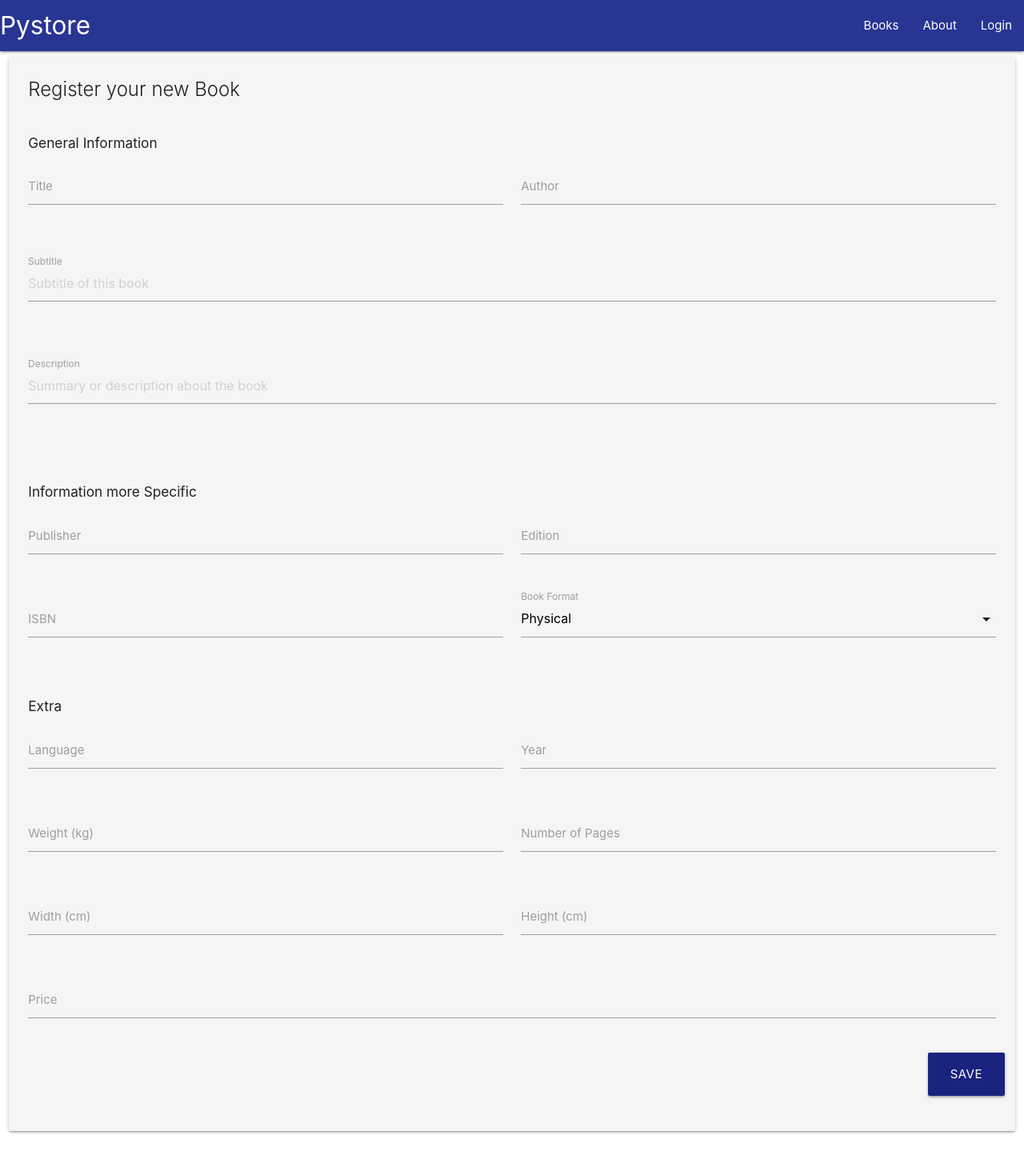
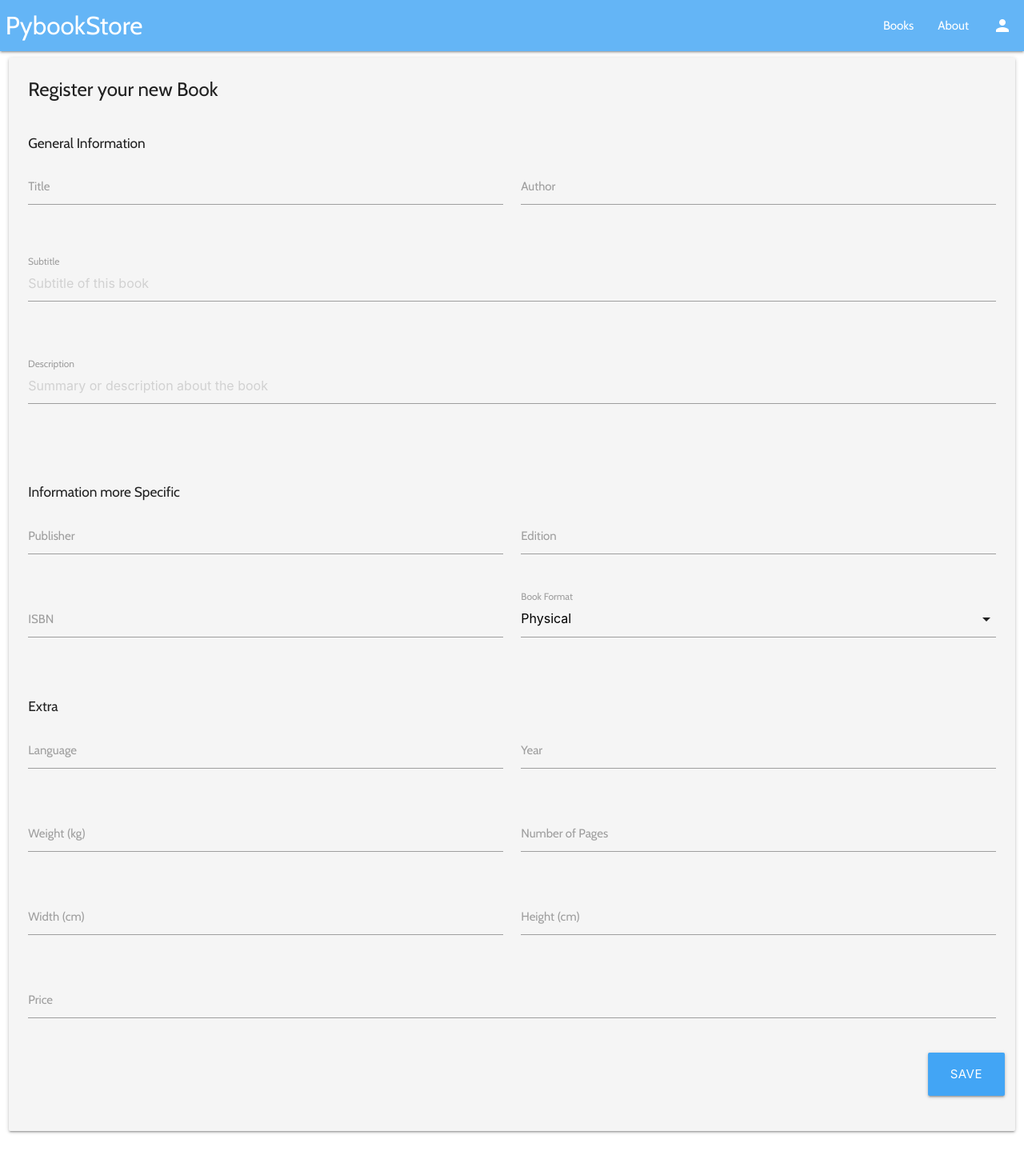
Before and after one commit to Cledersonbc/pybookstore, a Python web app: template pybookstore/templates/newbook.html in a window 1280 px wide. Shown: the whole page at 80% size. Run offline with Jinja, Linux system fonts and the light colour scheme; the template is opened without the code that fills it, so the values that code supplies are empty.

Commit message:
Basic navigation

```diff
--- a/pybookstore/static/pybookstore/css/style.css
+++ b/pybookstore/static/pybookstore/css/style.css
@@ -1,6 +1,12 @@
 .horizontal-center {
   display: flex;
   justify-content: center; }
+
+@font-face {
+  font-family: "Cablin";
+  src: url("/static/vendor/fonts/cablin/Cabin-Regular.ttf") format("truetype"); }
+body {
+  font-family: "Cablin"; }
 
 hr {
   border-color: #e9e9e9;
--- a/pybookstore/static/pybookstore/scss/pages/_all.scss
+++ b/pybookstore/static/pybookstore/scss/pages/_all.scss
@@ -1,3 +1,12 @@
+@font-face {
+    font-family: "Cablin";
+    src: url("/static/vendor/fonts/cablin/Cabin-Regular.ttf") format('truetype');
+}
+
+body {
+    font-family: "Cablin";
+}
+
 hr {
 	border-color: $light-gray-1;
 	border-width: 1px;
--- a/pybookstore/templates/allbooks.html
+++ b/pybookstore/templates/allbooks.html
@@ -7,6 +7,9 @@
     <div class="card white lighten-4">
       <div class="card-content">
 
+        <div class="row">
+          <a href="/books/new" class="btn waves-effect waves-light green darken-1">New Book</a>
+        </div>
         {% if books is not none %}
         <table class="striped">
           <thead>
--- a/pybookstore/templates/base.html
+++ b/pybookstore/templates/base.html
@@ -15,13 +15,13 @@
   <body>
 
     {# navbar #}
-    <nav class="indigo darken-3">
+    <nav class="blue lighten-2">
       <div class="nav-wrapper">
-        <a href="/" class="brand-logo">Pystore</a>
+        &nbsp;&nbsp;<a href="/" class="waves-effect brand-logo">PybookStore</a>
         <ul id="nav-mobile" class="right hide-on-med-and-down">
-          <li><a href="#!">Books</a></li>
+          <li><a href="/books/mybooks">Books</a></li>
           <li><a href="#!">About</a></li>
-          <li><a href="#!">Login</a></li>
+          <li><a href="#!"><i class="material-icons">person</i></a></li>
         </ul>
       </div>
     </nav>
--- a/pybookstore/templates/editbook.html
+++ b/pybookstore/templates/editbook.html
@@ -112,7 +112,7 @@
             </div>
 
             <div class="row">
-              <button class="waves-effect waves-light btn btn-large indigo darken-4 right">Save</button>
+              <button class="waves-effect waves-light btn btn-large blue lighten-1 right">Save</button>
             </div>
           </form>
         </div>
--- a/pybookstore/templates/newbook.html
+++ b/pybookstore/templates/newbook.html
@@ -112,7 +112,7 @@
             </div>
 
             <div class="row">
-              <button class="waves-effect waves-light btn btn-large indigo darken-4 right">Save</button>
+              <button class="waves-effect waves-light btn btn-large blue lighten-1 right">Save</button>
             </div>
           </form>
         </div>
```
Also changed, not shown: pybookstore/templates/readbook.html (+19 -4 lines), pybookstore/static/vendor/fonts/cablin/Cabin-Bold.ttf (added), pybookstore/static/vendor/fonts/cablin/Cabin-BoldItalic.ttf (added), pybookstore/static/vendor/fonts/cablin/Cabin-Italic.ttf (added), pybookstore/static/vendor/fonts/cablin/Cabin-Medium.ttf (added), pybookstore/static/vendor/fonts/cablin/Cabin-MediumItalic.ttf (added), pybookstore/static/vendor/fonts/cablin/Cabin-Regular.ttf (added), pybookstore/static/vendor/fonts/cablin/Cabin-SemiBold.ttf (added), pybookstore/static/vendor/fonts/cablin/Cabin-SemiBoldItalic.ttf (added), 2 other files.
